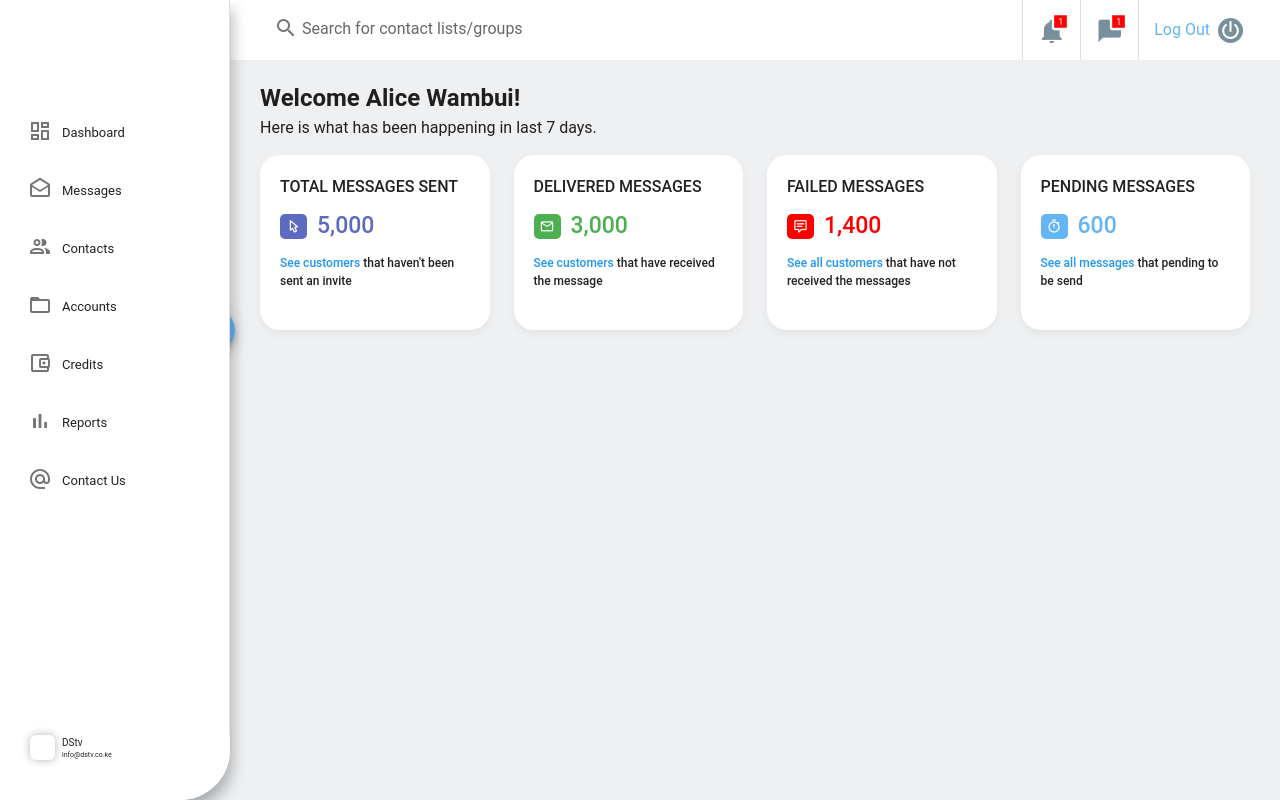
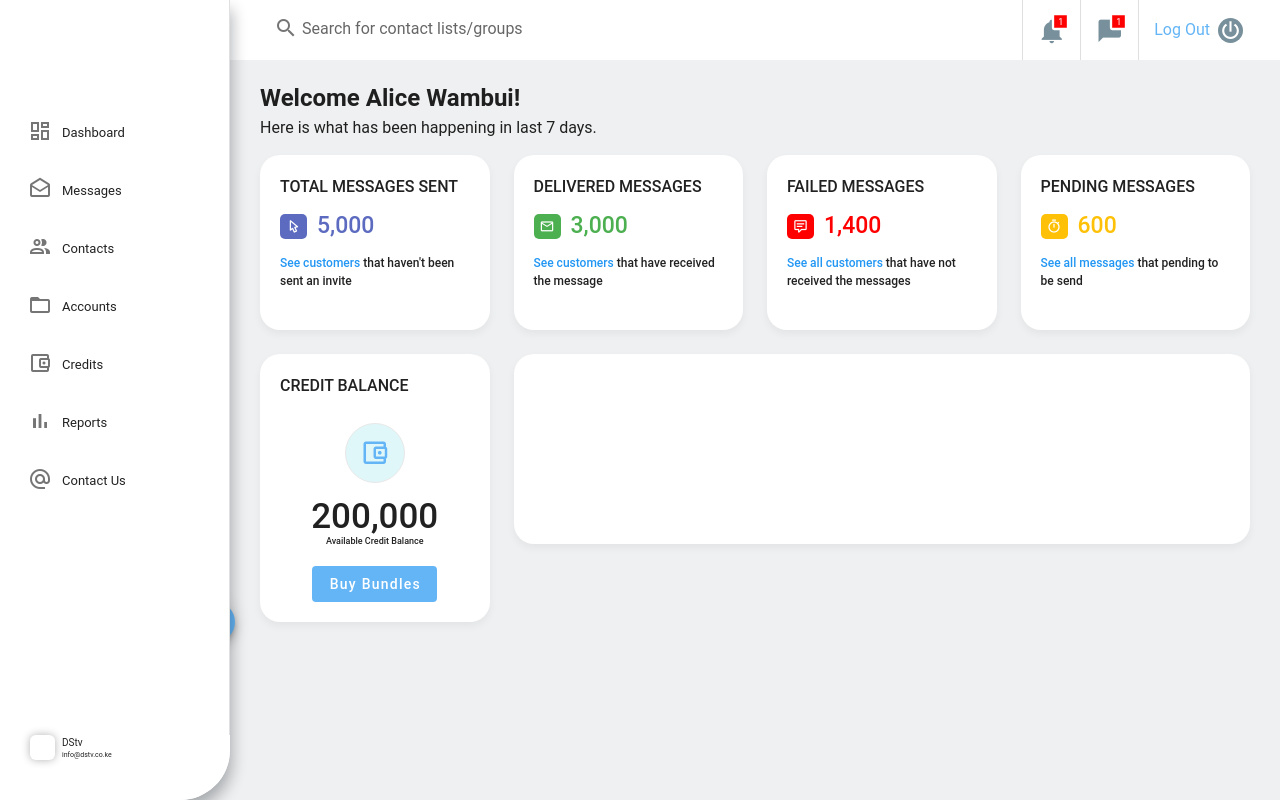
Before and after one commit to nascal3/tingg, a Vue app: page /dashboard2 in a window 1280 px wide. Built offline with nearby package versions, Linux system fonts and the light colour scheme.

Commit message:
created first lower card in row on layout for Dashboard2.vue

```diff
--- a/src/pages/Dashboard2.vue
+++ b/src/pages/Dashboard2.vue
@@ -52,10 +52,10 @@
         <v-card class="top-row-card">
           <div class="card-header-text-uppercase">pending messages</div>
           <div class="count-display d-flex align-center">
-            <span class="count-display-icon d-flex align-center justify-center primary-color">
+            <span class="count-display-icon d-flex align-center justify-center warning-color">
               <v-icon>mdi-timer-outline</v-icon>
             </span>
-            <span class="count-display-number primary-text">600</span>
+            <span class="count-display-number warning-text">600</span>
           </div>
           <div class="card-text">
             <span class="blue--text">See all messages</span> that pending to be send
@@ -65,6 +65,28 @@
     </v-row>
 
     <v-row>
+      <v-col md="3" cols="12">
+        <v-card class="bottom-row-card">
+          <div class="card-header-text-uppercase">credit balance</div>
+
+          <div class="d-flex flex-column align-center">
+            <div class="card-circled-icon d-flex align-center justify-center">
+              <v-icon>mdi-wallet-outline</v-icon>
+            </div>
+            <div class="card-text line-height">
+              <div class="large-number">200,000</div>
+              <div class="tiny-text">Available credit balance</div>
+            </div>
+            <v-btn depressed color="primary">buy bundles</v-btn>
+          </div>
+
+        </v-card>
+      </v-col>
+      <v-col md="9" cols="12">
+        <v-card class="bottom-row-card">
+
+        </v-card>
+      </v-col>
     </v-row>
   </section>
 </template>
--- a/src/styles/abstracts/_variables.scss
+++ b/src/styles/abstracts/_variables.scss
@@ -12,6 +12,7 @@ $warning: #FFC107;
 //supplementary base colors
 $black: rgba(0, 0, 0, 0.87);
 $white: #FFF;
+$light-blue: #E0F7FA;
 $page-bg-grey: #EFF0F1;
 $divider-grey: #e8e8e8;
 $border_table_color_grey_light: #dfdfdf;
--- a/src/styles/layout/_dashboard.scss
+++ b/src/styles/layout/_dashboard.scss
@@ -35,7 +35,6 @@
   .large-number {
     text-align: center;
     font-size: 35px;
-    font-weight: 600;
   }
   .tiny-text {
     text-align: center;
--- a/src/styles/layout/_dashboard2.scss
+++ b/src/styles/layout/_dashboard2.scss
@@ -8,6 +8,10 @@
 
   .bottom-row-card {
     min-height: 190px;
+  }
+
+  .line-height {
+    line-height: 1.1;
   }
 
   .count-display {
@@ -31,11 +35,22 @@
     }
   }
 
+  .card-circled-icon {
+    border: solid 1px $divider-grey;
+    background-color: $light-blue;
+    width: 60px;
+    height: 60px;
+    border-radius: 50%;
+    margin: 15px 0;
+    .v-icon {
+      font-size: 30px;
+      color: $primary;
+    }
+  }
 
   .large-number {
     text-align: center;
     font-size: 35px;
-    font-weight: 600;
   }
   .tiny-text {
     text-align: center;
```
